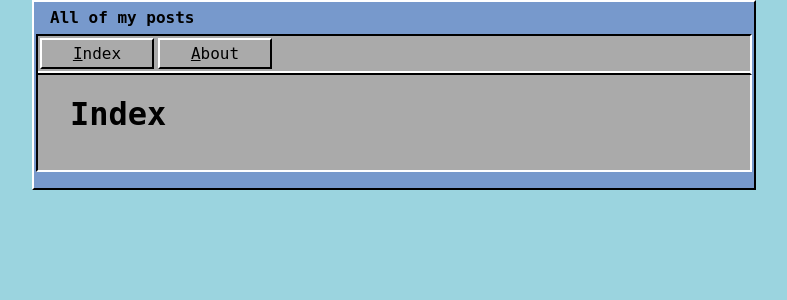
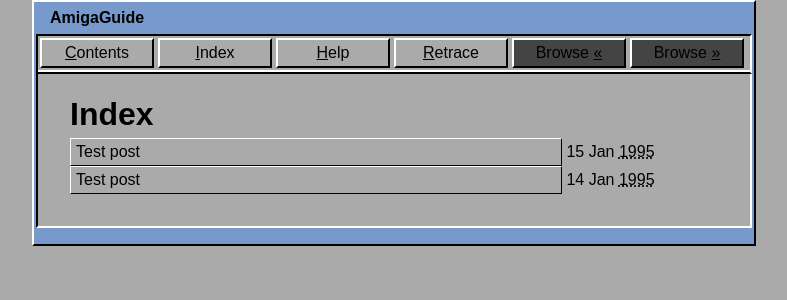
Before and after one commit to hardkees/hardkees.github.io, a Jekyll site: the page built from index.html, in a window 1280 px wide. Shown: the top 300 px of the page, without its empty margins (246-1033 px from the left). Built offline with Jekyll 4.4.1, drawn with Linux system fonts in a browser that asks for light colours.

Commit message:
Add files via upload

```diff
--- a/_layouts/default.html
+++ b/_layouts/default.html
@@ -12,8 +29,20 @@
         <h1>{{ page.title }}</h1>
         <nav>
           <ul>
+            <li><a href="{{ site.baseurl }}/contents.html" class="enabled" title="Nodes by category" rel="contents" accesskey="c"><span>C</span>ontents</a></li>
             <li><a href="{{ site.baseurl }}" class="enabled" title="Home" rel="home" accesskey="i"><span>I</span>ndex</a></li>
-            <li><a href="{{ site.baseurl }}/about.html" class="enabled" title="Help" rel="help" accesskey="h"><span>A</span>bout</a></li>
+            <li><a href="{{ site.baseurl }}/help.html" class="enabled" title="Help" rel="help" accesskey="h"><span>H</span>elp</a></li>
+            <li><a href="{{ site.baseurl }}" id="retrace" class="disabled" title="Back" onclick="retrace()" accesskey="r"><span>R</span>etrace</a></li>
+          {% if page.previous %}
+            <li><a href="{{ site.baseurl}}{{ page.previous.url }}" class="enabled" title="Older: {{ page.previous.title }}" rel="prev" accesskey="p">Browse <span>&laquo;</span></a></li>
+          {% else %}
+            <li><a class="disabled" accesskey="p">Browse <span>&laquo;</span></a></li>
+          {% endif %}
+          {% if page.next %}
+            <li><a href="{{ site.baseurl}}{{ page.next.url }}" class="enabled" title="Newer: {{ page.next.title }}" rel="next" accesskey="n">Browse <span>&raquo;</span></a></li>
+          {% else %}
+            <li><a class="disabled" accesskey="n">Browse <span>&raquo;</span></a></li>
+          {% endif %}
           </ul>
         </nav>
       </header>
--- a/contents.html
+++ b/contents.html
@@ -1,6 +1,6 @@
 ---
 layout: default
-title: Posts by category
+title: Nodes by category
 ---
 
       <main role="main">
--- a/index.html
+++ b/index.html
@@ -1,6 +1,6 @@
 ---
 layout: default
-title: All of my posts
+title: AmigaGuide
 ---
 
       <main role="main">
@@ -12,7 +12,7 @@
               <li class="category-{{ post.category }}"><a href="{{ site.baseurl }}{{ post.url }}" title="{{ post.excerpt | strip_html | strip_newlines | escape }}">
                 {{ post.title }}</a>
                 {{ post.date | date: "%d %b" }}
-                <abbr title="{{ post.date | date: "%d %b %Y" }}">{{ post.date | date: "%Y" }}</abbr>
+                <abbr title="{{ post.date | date: "%d %b %Y" }}">{{ post.date | date: "%Y" | minus:20 }}</abbr>
               </li>
             {% endfor %}
           </ul>
--- a/style.css
+++ b/style.css
@@ -4,9 +4,9 @@
 }
 
 body {
-  background: #9bd4df;
+  background: #aaa;
 
-  font-family: "Mono", "Helvetica", sans-serif;
+  font-family: "Arial", "Helvetica", sans-serif;
 }
 
 div#wrapper {
```
Also changed, not shown: other parts of _layouts/default.html (+17 -0 lines), _posts/2015-01-14-test-post.md (added, +28 -0 lines), _posts/2015-01-15-test-post-2.md (added, +28 -0 lines), feed.xml (added, +24 -0 lines), help.md (added, +16 -0 lines).
